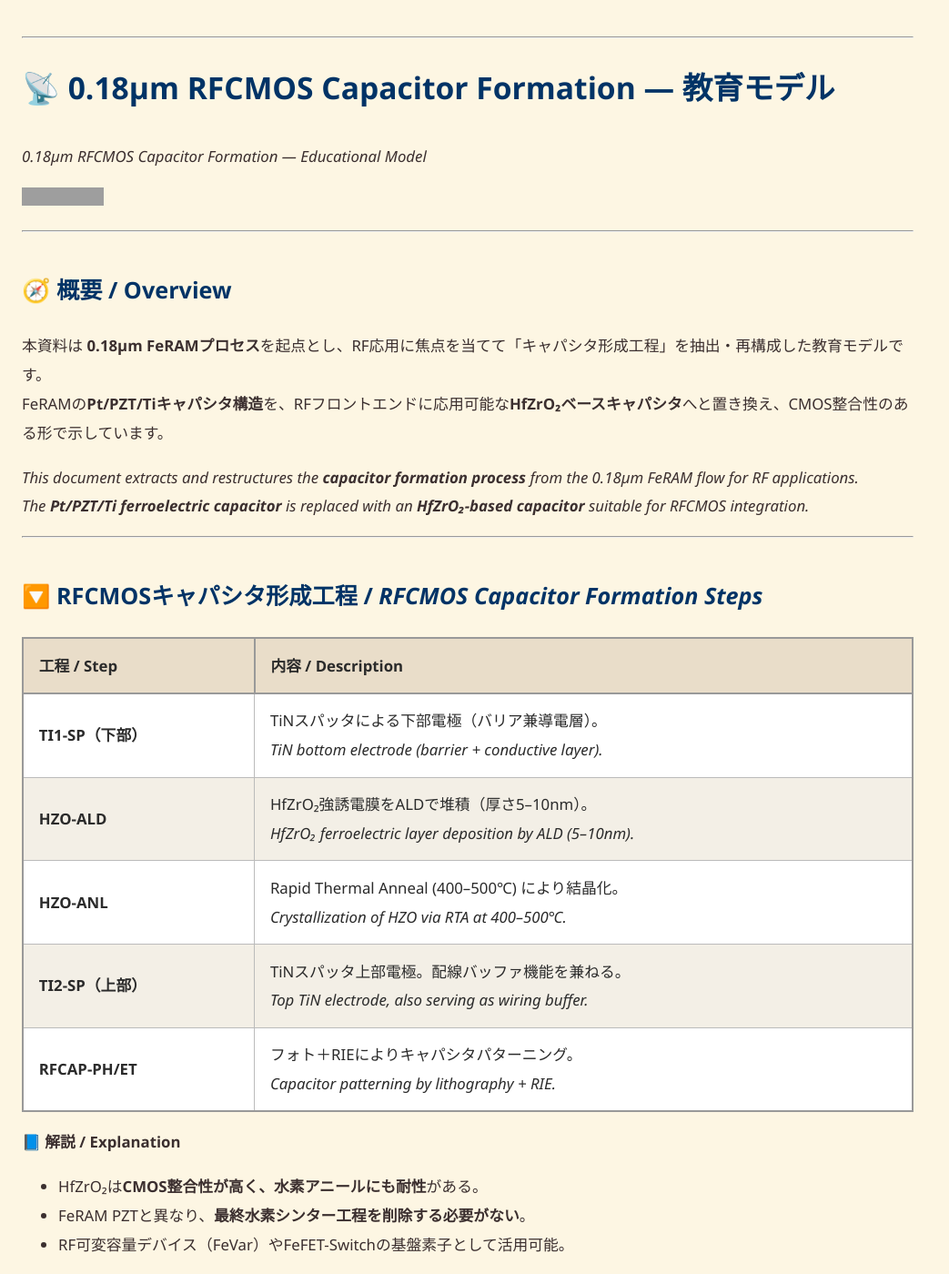
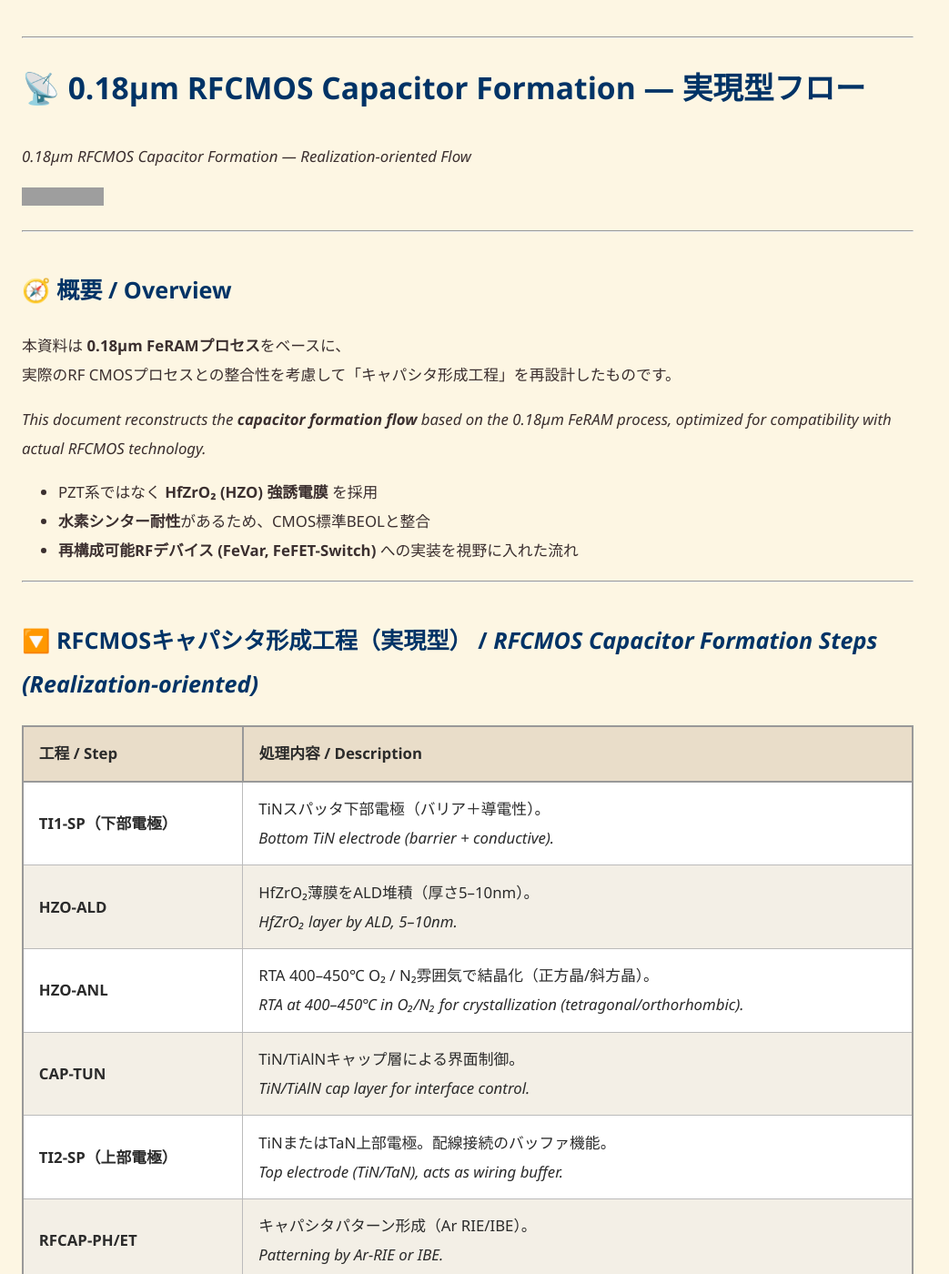
Before and after one commit to Samizo-AITL/Edusemi-Plus, a Jekyll site: the page built from applied-devices/rf-devices/018um_rfcapacitor_extracted.md, in a window 1280 px wide and 1400 px high. Shown: the whole window at 91% size, without its empty margins (0-1043 px from the left). Built offline with Jekyll 4.4.1, drawn with Linux system fonts in a browser that asks for light colours; some of the changed text lies outside the part shown; grey boxes are pictures that could not be loaded.

Commit message:
Update 018um_rfcapacitor_extracted.md

````diff
--- a/applied-devices/rf-devices/018um_rfcapacitor_extracted.md
+++ b/applied-devices/rf-devices/018um_rfcapacitor_extracted.md
@@ -1,12 +1,12 @@
 ---
 layout: default
-title: 📡 0.18µm RFCMOS Capacitor Formation（教育モデル）
+title: 📡 0.18µm RFCMOS Capacitor Formation（実現型フロー）
 ---
 
 ---
 
-# 📡 0.18µm RFCMOS Capacitor Formation — 教育モデル
-*0.18µm RFCMOS Capacitor Formation — Educational Model*
+# 📡 0.18µm RFCMOS Capacitor Formation — 実現型フロー
+*0.18µm RFCMOS Capacitor Formation — Realization-oriented Flow*
 
 [![Hybrid License](https://img.shields.io/badge/license-Hybrid-blueviolet)](../../../#-ライセンス--license)
 
@@ -14,38 +14,72 @@ title: 📡 0.18µm RFCMOS Capacitor Formation（教育モデル）
 
 ## 🧭 概要 / Overview
 
-本資料は **0.18µm FeRAMプロセス**を起点とし、RF応用に焦点を当てて「キャパシタ形成工程」を抽出・再構成した教育モデルです。
-FeRAMの**Pt/PZT/Tiキャパシタ構造**を、RFフロントエンドに応用可能な**HfZrO₂ベースキャパシタ**へと置き換え、CMOS整合性のある形で示しています。
+本資料は **0.18µm FeRAMプロセス**をベースに、
+実際のRF CMOSプロセスとの整合性を考慮して「キャパシタ形成工程」を再設計したものです。
 
-*This document extracts and restructures the **capacitor formation process** from the 0.18µm FeRAM flow for RF applications.
-The **Pt/PZT/Ti ferroelectric capacitor** is replaced with an **HfZrO₂-based capacitor** suitable for RFCMOS integration.*
+*This document reconstructs the **capacitor formation flow** based on the 0.18µm FeRAM process, optimized for compatibility with actual RFCMOS technology.*
+
+- PZT系ではなく **HfZrO₂ (HZO) 強誘電膜** を採用
+- **水素シンター耐性**があるため、CMOS標準BEOLと整合
+- **再構成可能RFデバイス (FeVar, FeFET-Switch)** への実装を視野に入れた流れ
 
 ---
 
-## 🔽 RFCMOSキャパシタ形成工程 / *RFCMOS Capacitor Formation Steps*
+## 🔽 RFCMOSキャパシタ形成工程（実現型） / *RFCMOS Capacitor Formation Steps (Realization-oriented)*
 
-| 工程 / Step | 内容 / Description |
+| 工程 / Step | 処理内容 / Description |
 |-------------|--------------------|
-| **TI1-SP（下部）** | TiNスパッタによる下部電極（バリア兼導電層）。<br>*TiN bottom electrode (barrier + conductive layer).* |
-| **HZO-ALD** | HfZrO₂強誘電膜をALDで堆積（厚さ5–10nm）。<br>*HfZrO₂ ferroelectric layer deposition by ALD (5–10nm).* |
-| **HZO-ANL** | Rapid Thermal Anneal (400–500℃) により結晶化。<br>*Crystallization of HZO via RTA at 400–500℃.* |
-| **TI2-SP（上部）** | TiNスパッタ上部電極。配線バッファ機能を兼ねる。<br>*Top TiN electrode, also serving as wiring buffer.* |
-| **RFCAP-PH/ET** | フォト＋RIEによりキャパシタパターニング。<br>*Capacitor patterning by lithography + RIE.* |
+| **TI1-SP（下部電極）** | TiNスパッタ下部電極（バリア＋導電性）。<br>*Bottom TiN electrode (barrier + conductive).* |
+| **HZO-ALD** | HfZrO₂薄膜をALD堆積（厚さ5–10nm）。<br>*HfZrO₂ layer by ALD, 5–10nm.* |
+| **HZO-ANL** | RTA 400–450℃ O₂ / N₂雰囲気で結晶化（正方晶/斜方晶）。<br>*RTA at 400–450℃ in O₂/N₂ for crystallization (tetragonal/orthorhombic).* |
+| **CAP-TUN** | TiN/TiAlNキャップ層による界面制御。<br>*TiN/TiAlN cap layer for interface control.* |
+| **TI2-SP（上部電極）** | TiNまたはTaN上部電極。配線接続のバッファ機能。<br>*Top electrode (TiN/TaN), acts as wiring buffer.* |
+| **RFCAP-PH/ET** | キャパシタパターン形成（Ar RIE/IBE）。<br>*Patterning by Ar-RIE or IBE.* |
 
 📘 **解説 / Explanation**
-- HfZrO₂は**CMOS整合性が高く、水素アニールにも耐性**がある。
-- FeRAM PZTと異なり、**最終水素シンター工程を削除する必要がない**。
-- RF可変容量デバイス（FeVar）やFeFET-Switchの基盤素子として活用可能。
+- **HfZrO₂はCMOS標準の420℃水素シンターに耐性** → BEOLと完全整合。
+- **キャップ層 (TiN/TiAlN)** を用いて結晶相安定化と界面リーク低減を実現。
+- 実装ターゲットは **不揮発Varactor (FeVar)** や **FeFET-Switch**。
 
 ---
 
-## 🔗 関連教材リンク / *Related Educational Links*
+## ⚖️ 従来PZTとの比較 / *Comparison with Conventional PZT*
+
+| 項目 / Item | PZT FeRAM | HfZrO₂ RFCMOS |
+|-------------|-----------|---------------|
+| CMOS互換性 | 低（H₂耐性なし、専用工程必要） | 高（標準BEOL対応） |
+| 結晶化温度 | 高温（600–700℃） | 低温（400–450℃） |
+| 保護膜 | 必須（AlOx二重層など） | 原則不要 |
+| 応用性 | メモリキャパシタ限定 | RF可変素子 / FeFET / 不揮発Varactor |
+
+---
+
+## 🗓️ 実現ロードマップ / *Realization Roadmap*
+
+```mermaid
+gantt
+    title RFCMOS Ferroelectric Capacitor Roadmap
+    dateFormat  YYYY-MM-DD
+    section Device & Process
+    Material Screening (HZO)     :done,    des1, 2025-01-01, 60d
+    Integration Flow Design      :active,  des2, 2025-03-01, 120d
+    Test Structures (MIM cap)    :         des3, 2025-07-01, 120d
+    section Circuit Applications
+    FeVar Prototype              :         cir1, 2025-10-01, 120d
+    FeFET-Switch Test            :         cir2, 2026-02-01, 150d
+    RF Front-end Demonstrator    :         cir3, 2026-07-01, 180d
+```
+
+---
+
+## 🔗 関連リンク / *Related Links*
 
 | リンク / Link | 内容 / Description |
 |---|---|
-| 📘 [0.18µm FeRAM Process Flow（完全版）](https://samizo-aitl.github.io/Edusemi-v4x/d_chapter1_memory_technologies/doc_FeRAM/feram_full_process_table) | FeRAMプロセスフロー完全版（教育モデル）<br>*Full FeRAM process flow (educational model)* |
-| 📘 [Proposal CMOS混載型RFデバイス（教育モデル）](./proposal.md) | CMOS混載型RFデバイス提案（教育モデル）<br>*Proposal of CMOS-integrated RF devices (educational model)* |
-| 🔬 [0.18µm CMOSロジックプロセス](https://samizo-aitl.github.io/Edusemi-v4x/chapter3_process_evolution/docs/0.18um_Logic_ProcessFlow) | 0.18µm CMOSロジックプロセス教材<br>*0.18µm CMOS logic process (educational)* |
+| 📘 [0.18µm FeRAM Process Flow（完全版）](https://samizo-aitl.github.io/Edusemi-v4x/d_chapter1_memory_technologies/doc_FeRAM/feram_full_process_table) | FeRAMプロセスフロー完全版<br>*Full FeRAM process flow* |
+| 📘 [Proposal CMOS混載型RFデバイス](./proposal.md) | CMOS混載型RFデバイス提案<br>*Proposal of CMOS-integrated RF devices* |
+| 📘 [0.18µm RFCMOS Process Flow](./018um_rfcapacitor_extracted.md) | RFCMOSキャパシタ派生版プロセス<br>*RFCMOS-derived capacitor flow* |
+| 🔬 [0.18µm CMOSロジックプロセス](https://samizo-aitl.github.io/Edusemi-v4x/chapter3_process_evolution/docs/0.18um_Logic_ProcessFlow) | CMOSロジックプロセス教材<br>*CMOS logic process educational model* |
 
 ---
 
@@ -57,4 +91,4 @@ The **Pt/PZT/Ti ferroelectric capacitor** is replaced with an **HfZrO₂-based c
 | **Email** | [![Email](https://img.shields.io/badge/Email-shin3t72%40gmail.com-red?style=for-the-badge&logo=gmail)](mailto:shin3t72@gmail.com) |
 | **X** | [![X](https://img.shields.io/badge/X-@shin3t72-black?style=for-the-badge&logo=x)](https://x.com/shin3t72) |
 | **GitHub** | [![GitHub](https://img.shields.io/badge/GitHub-Samizo--AITL-blue?style=for-the-badge&logo=github)](https://github.com/Samizo-AITL) |
-| **ライセンス / License** | [![Hybrid License](https://img.shields.io/badge/license-Hybrid-blueviolet?style=for-the-badge)](../../../#-ライセンス--license) <br> 再配布・改変自由（教育目的） / *Free for educational use* <br> 商用利用は別途許可 / *Commercial use requires separate permission* |
+| **ライセンス / License** | [![Hybrid License](https://img.shields.io/badge/license-Hybrid-blueviolet?style=for-the-badge)](../../../#-ライセンス--license) <br> 再配布・改変自由 / *Free to use, modify, redistribute (non-commercial)* |
````
